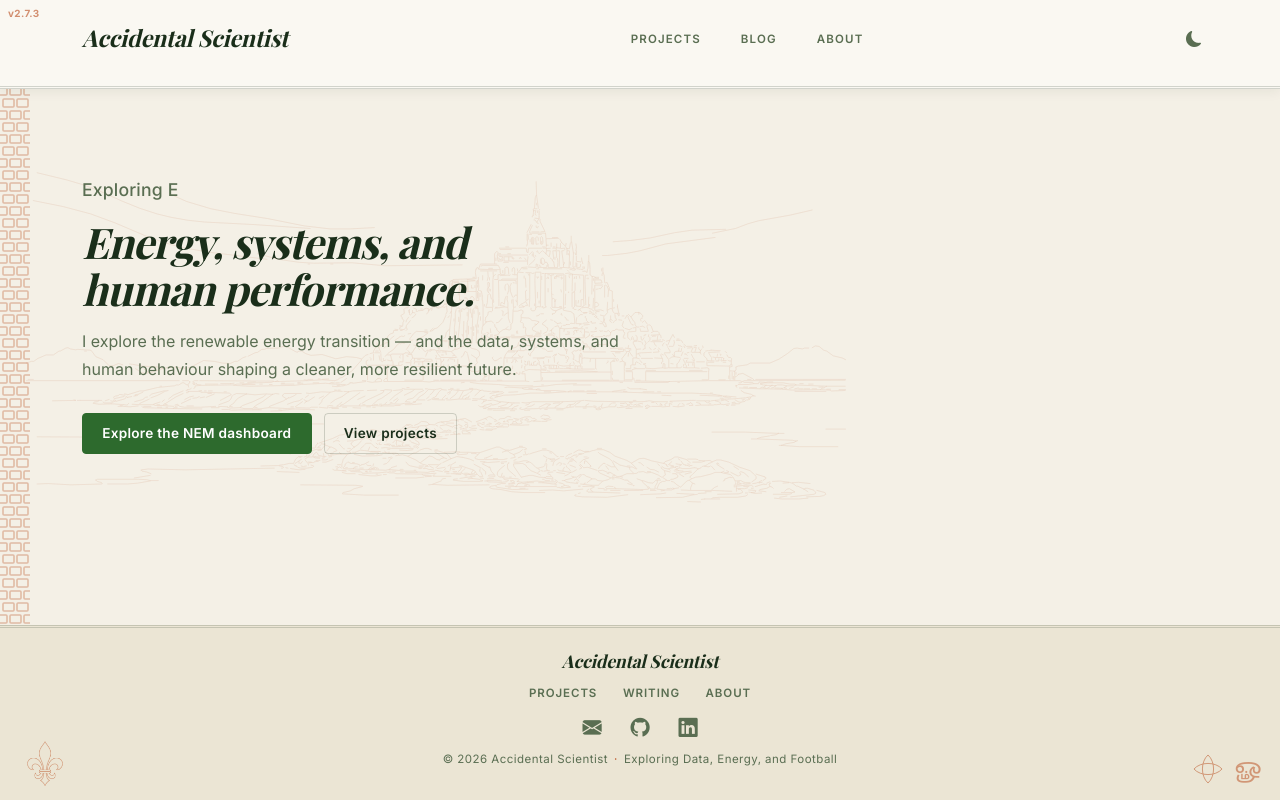
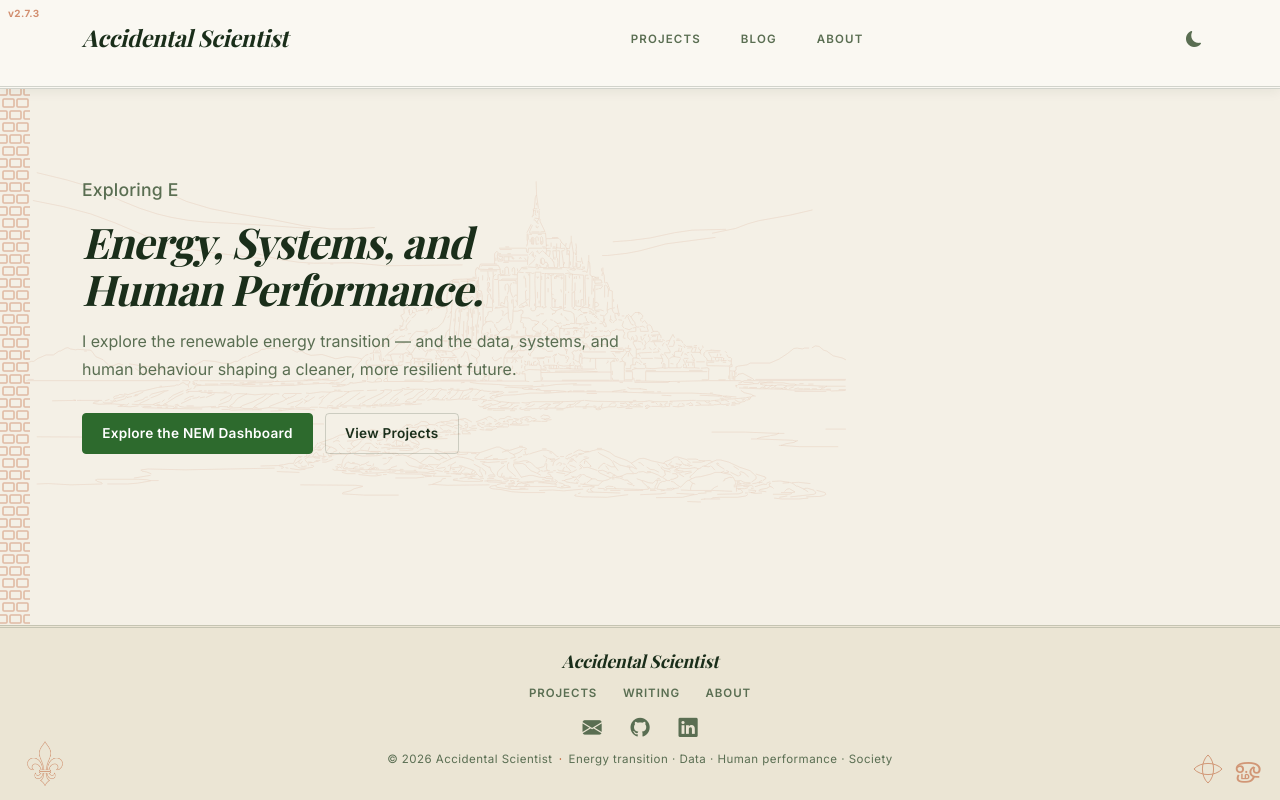
Before and after one commit to accidentalscientist/accidental-scientist-portfolio, a Django app: page / in a window 1280 px wide. Run offline with Django 5.2, Linux system fonts and the light colour scheme; data that the repository does not hold is empty; some libraries are stand-ins or nearby versions; some web fonts are replaced.

Commit message:
capitalisation of headers & tagline change to reflect four boxes in about.

```diff
--- a/config/context_processors.py
+++ b/config/context_processors.py
@@ -13,7 +13,7 @@ def global_site_info(request):
     return {
         'now': now(),
         'site_name': "Accidental Scientist",
-        'site_tagline': "Exploring Data, Energy, and Football",
+        'site_tagline': "Energy transition · Data · Human performance · Society",
         'contact_email': "contact@accidentalscientist.net",
         'github_url': "https://github.com/accidentalscientist",
         'debug_mode': settings.DEBUG,
--- a/portfolio/templates/portfolio/blog.html
+++ b/portfolio/templates/portfolio/blog.html
@@ -8,7 +8,7 @@
 <div class="page-mark page-mark--blog" aria-hidden="true"><img src="{% static 'images/favicon.png' %}" alt=""></div>
 <header class="journal-hero">
   <p class="journal-eyebrow">Field notes</p>
-  <h1>Ideas, evidence, and the energy transition.</h1>
+  <h1>Ideas, Evidence, and the Energy Transition.</h1>
   <p>Writing from the intersection of data, systems, policy, and the occasional human experiment.</p>
 </header>
 
--- a/portfolio/templates/portfolio/home.html
+++ b/portfolio/templates/portfolio/home.html
@@ -13,20 +13,20 @@
         <p class="portfolio-hero__eyebrow">
             <span id="typewriter-prefix">Exploring </span><span id="typewriter-word" aria-live="polite"></span><span class="typewriter-cursor" aria-hidden="true">|</span>
         </p>
-        <h1 id="hero-title">Energy, systems, and human performance.</h1>
+        <h1 id="hero-title">Energy, Systems, and Human Performance.</h1>
         <p class="portfolio-hero__intro">
             I explore the renewable energy transition &mdash; and the data, systems, and human behaviour
             shaping a cleaner, more resilient future.
         </p>
         <div class="portfolio-hero__actions">
-            <a class="btn btn-primary" href="{% url 'nem_dashboard:nem_dashboard' %}">Explore the NEM dashboard</a>
-            <a class="btn btn-outline-primary" href="{% url 'projects' %}">View projects</a>
+            <a class="btn btn-primary" href="{% url 'nem_dashboard:nem_dashboard' %}">Explore the NEM Dashboard</a>
+            <a class="btn btn-outline-primary" href="{% url 'projects' %}">View Projects</a>
         </div>
     </div>
 
     {% if current_project %}
     <aside class="current-project" aria-labelledby="current-project-title">
-        <p class="current-project__label">Current project</p>
+        <p class="current-project__label">Current Project</p>
         <h2 id="current-project-title">{{ current_project.title }}</h2>
         <p>{{ current_project.description|truncatewords:26 }}</p>
         <a class="current-project__link" href="{% if current_project.project_url %}{{ current_project.project_url }}{% else %}{% url 'project_detail' slug=current_project.slug %}{% endif %}">Open project &rarr;</a>
@@ -38,7 +38,7 @@
 {% if featured_post %}
 <section class="featured-single" aria-labelledby="home-writing-title">
     <div class="journal-section__heading">
-        <h2 id="home-writing-title">Featured writing</h2>
+        <h2 id="home-writing-title">Featured Writing</h2>
         <a href="{% url 'blog' %}" class="article-card__link">All articles &rarr;</a>
     </div>
 
--- a/portfolio/templates/portfolio/projects.html
+++ b/portfolio/templates/portfolio/projects.html
@@ -10,7 +10,7 @@
 
   <header class="journal-hero">
     <p class="journal-eyebrow">Work</p>
-    <h1>Tools and analyses for the energy transition.</h1>
+    <h1>Tools and Analyses for the Energy Transition.</h1>
     <p>Interactive data projects built around Australia's grid, renewables, and the systems shaping decarbonisation.</p>
   </header>
 
```
